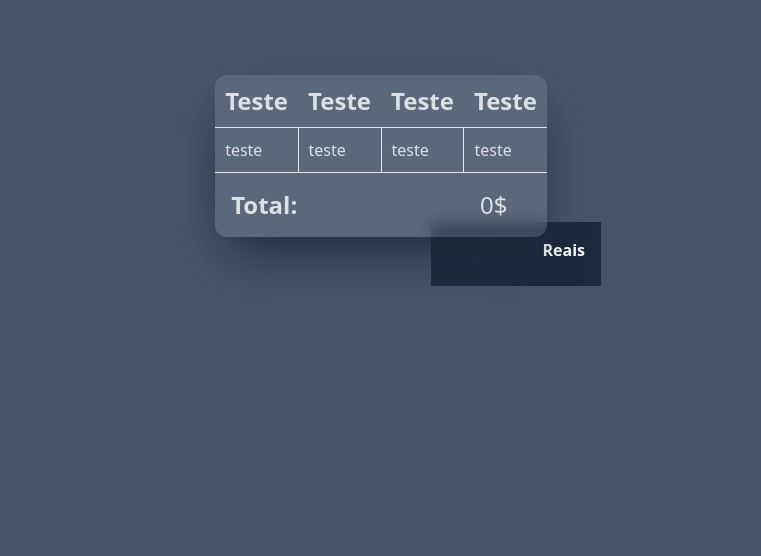
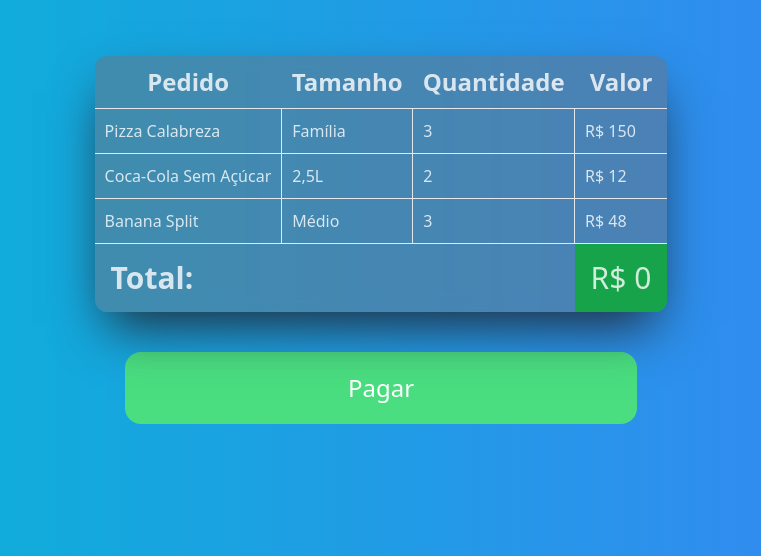
Before and after one commit to LincolnDevloper/tabela-HTML-simples, a plain HTML site: page index.html in a window 1280 px wide. Shown: the part 244-800 px from the top of the page, without its empty margins (259-1020 px from the left). Drawn offline with nearby package versions, Linux system fonts and the light colour scheme.

Commit message:
Tailwind Feito!

```diff
--- a/index.html
+++ b/index.html
@@ -8,35 +8,48 @@
 	<title>Tabela Html + Tailwind CSS</title>
 </head>
 
-<body class="bg-slate-600">
-	<div class="flex items-center justify-center h-screen">
-		<span class="bg-slate-800 p-4 w-[170px] h-16 absolute left-[690px] top-[466px] text-white flex flex-row-reverse font-bold">Reais</span>
-		<table class="rounded-xl text-white/80 bg-gray-400 bg-opacity-25 shadow-2xl shadow-gray-800 backdrop-blur">
+<body class="bg-gradient-to-r from-cyan-500 to-blue-500">
+	<div class=" box-border flex items-center justify-center h-screen flex-col">
+		<h1 class="text-white text-5xl font-bold m-20">O nosso pedido...</h1>
+		<table class="rounded-xl text-white/80 bg-gray-500 bg-opacity-50 shadow-2xl shadow-gray-800 backdrop-blur">
 			<thead>
 				<tr>
-					<th class="text-2xl p-2.5 border-b">Teste</th>
-					<th class="text-2xl p-2.5 border-b">Teste</th>
-					<th class="text-2xl p-2.5 border-b">Teste</th>
-					<th class="text-2xl p-2.5 border-b">Teste</th>
+					<th class="text-2xl p-2.5 border-b">Pedido</th>
+					<th class="text-2xl p-2.5 border-b">Tamanho</th>
+					<th class="text-2xl p-2.5 border-b">Quantidade</th>
+					<th class="text-2xl p-2.5 border-b">Valor</th>
 				</tr>
 			</thead>
 
 			<tbody>
 				<tr>
-					<td class="p-2.5 border-b">teste</td>
-					<td class="p-2.5 border">teste</td>
-					<td class="p-2.5 border">teste</td>
-					<td class="p-2.5 border-b">teste</td>
+					<td class="p-2.5 border-b">Pizza Calabreza</td>
+					<td class="p-2.5 border">Família</td>
+					<td class="p-2.5 border">3</td>
+					<td class="p-2.5 border-b">R$ 150</td>
+				</tr>
+				<tr>
+					<td class="p-2.5 border-b">Coca-Cola Sem Açúcar</td>
+					<td class="p-2.5 border">2,5L</td>
+					<td class="p-2.5 border">2</td>
+					<td class="p-2.5 border-b">R$ 12</td>
+				</tr>
+				<tr>
+					<td class="p-2.5 border-b">Banana Split</td>
+					<td class="p-2.5 border">Médio</td>
+					<td class="p-2.5 border">3</td>
+					<td class="p-2.5 border-b">R$ 48</td>
 				</tr>
 			</tbody>
 
 			<tfoot>
 				<tr>
-					<td colspan="3" class="font-bold text-2xl p-4">Total:</td>
-					<td class="p-4 text-2xl">0$</td>
+					<td colspan="3" class="font-bold text-3xl p-4">Total:</td>
+					<td class="p-4 text-3xl text-center bg-green-600 rounded-b-xl rounded-l-none">R$ 0</td>
 				</tr>
 			</tfoot>
 		</table>
+		<button class="bg-green-400 text-2xl text-[#fff] p-5 rounded-2xl hover:bg-green-300 m-10 w-[40%]">Pagar</button>
 	</div>
 </body>
 
```
